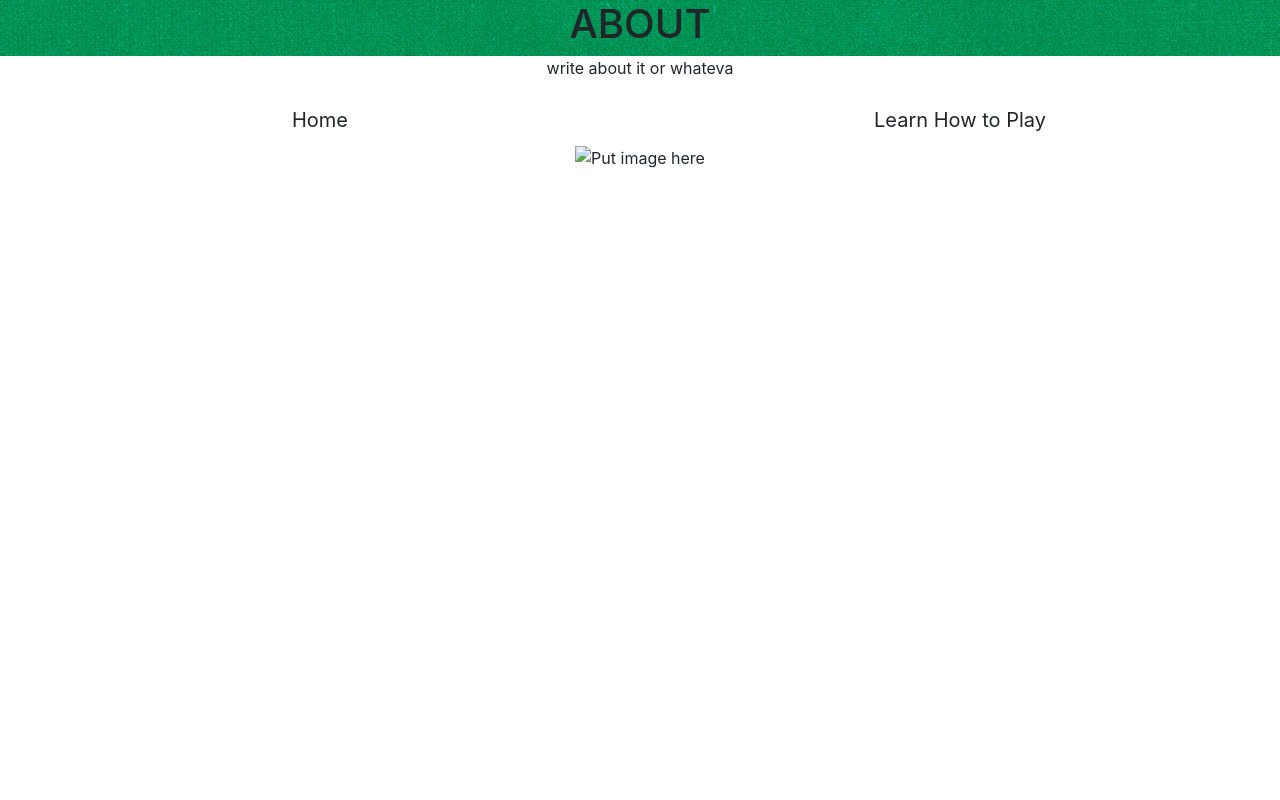
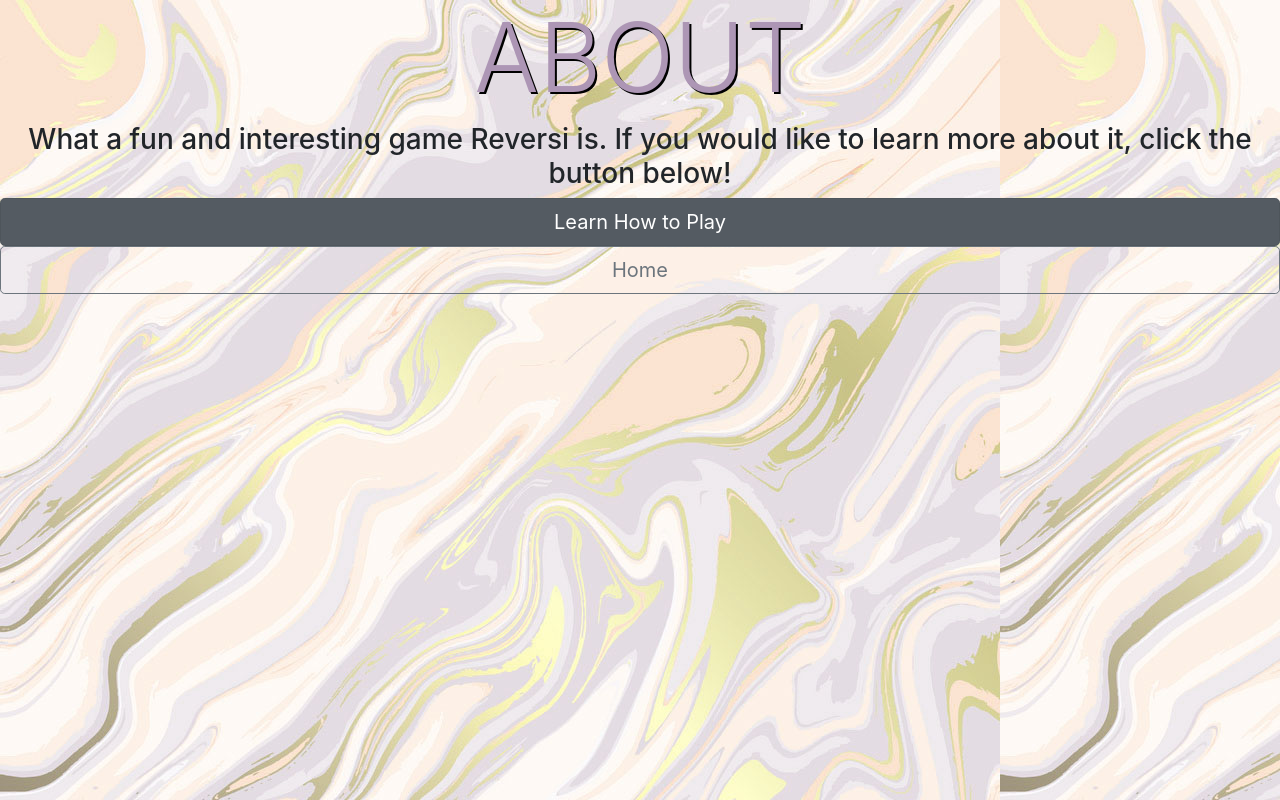
Before and after one commit to jdouthit/reversi, a website: page public/about.html in a window 1280 px wide. Drawn offline with nearby package versions, Linux system fonts and the light colour scheme.

Commit message:
no message

```diff
--- a/public/about.html
+++ b/public/about.html
@@ -5,9 +5,14 @@
     <meta charset="utf-8">
     <meta name="viewport" content="width=device-width, initial-scale=1, shrink-to-fit=no">
     <style>
-        #header-row {
-            background-image: url("assets/images/green.jpg");
-    </style>
+      body {
+          background-image: url("assets/images/yellow.jpg");
+      }
+      h1{
+        color:rgb(173, 150, 181);
+        text-shadow: 2px 2px black;
+      }
+  </style>
 
 
     <!-- Bootstrap CSS -->
@@ -18,27 +23,24 @@
     <div class ="container-fluid text-center">
       <div class= "row" id = "header-row">
         <div class ="col">
-          <h1> ABOUT </h1>
+          <h1 class='display-1'> ABOUT </h1>
         </div>
       </div>
       <div class= "row">
         <div class="col">
-          <p> write about it or whateva </p>
+          <h3> What a fun and interesting game Reversi is. If you would like to learn more about it, click the button below! </h3>
         </div>
       </div>
-      <div class= "row">
 
+      <div class='row'
         <div class="col">
-          <a href="index.html" class="btn btn-lg butn-info">Home</a>
-        </div>
-        <div class="col">
-          <a href="https://en.wikipedia.org/wiki/Reversi" class="btn btn-lg butn-info">Learn How to Play</a>
+          <a href="https://en.wikipedia.org/wiki/Reversi" class="btn btn-secondary btn-lg btn-block active">Learn How to Play</a>
         </div>
       </div>
 
       <div class= "row">
-        <div class ="col">
-          <img class="img-fluid" src="assets/images/" alt="Put image here"/>
+        <div class="col">
+          <a href="index.html" class="btn btn-outline-secondary btn-lg btn-block ">Home</a>
         </div>
       </div>
     </div>
```
Also changed, not shown: public/index.html (+6 -4 lines).
